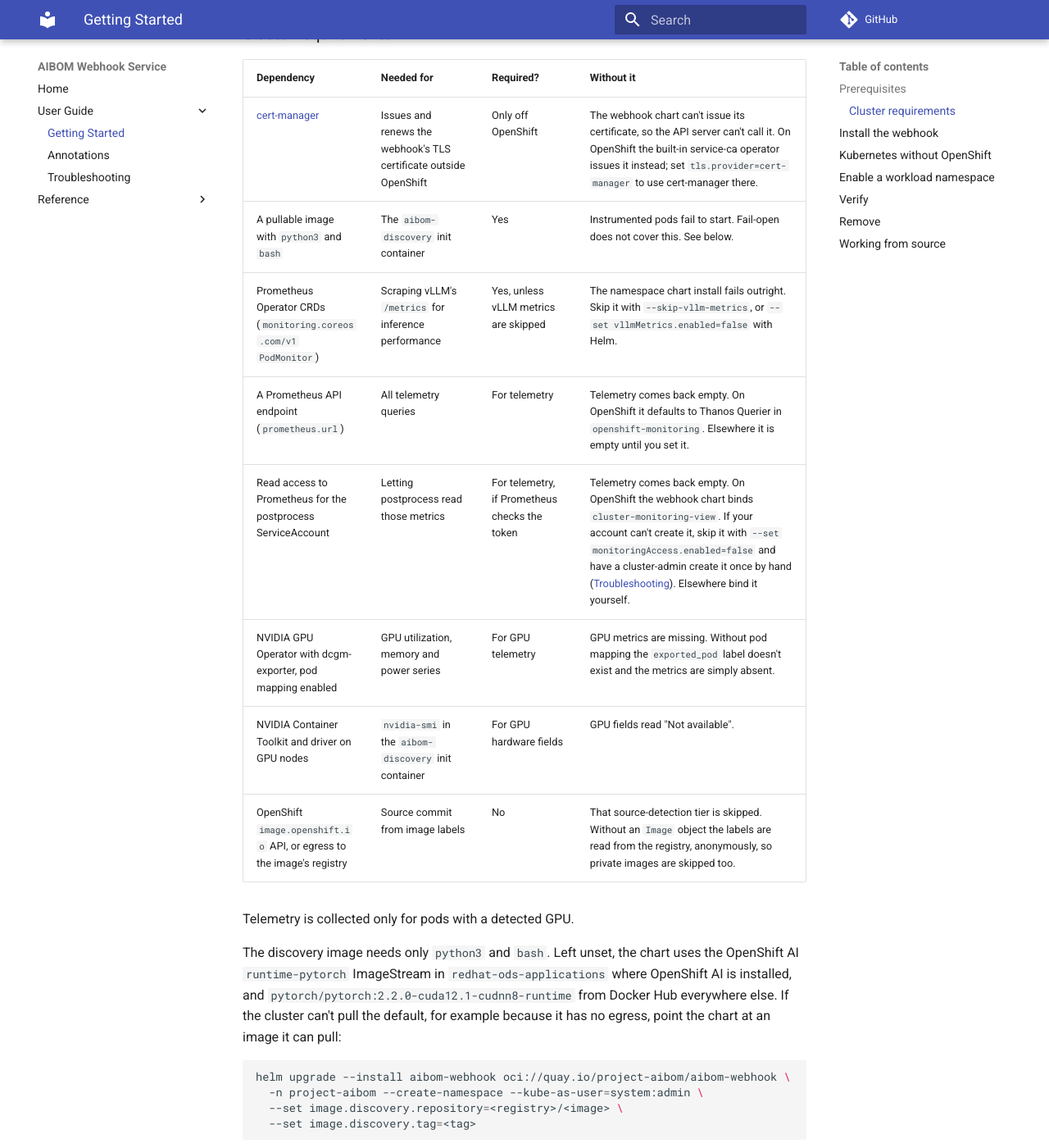
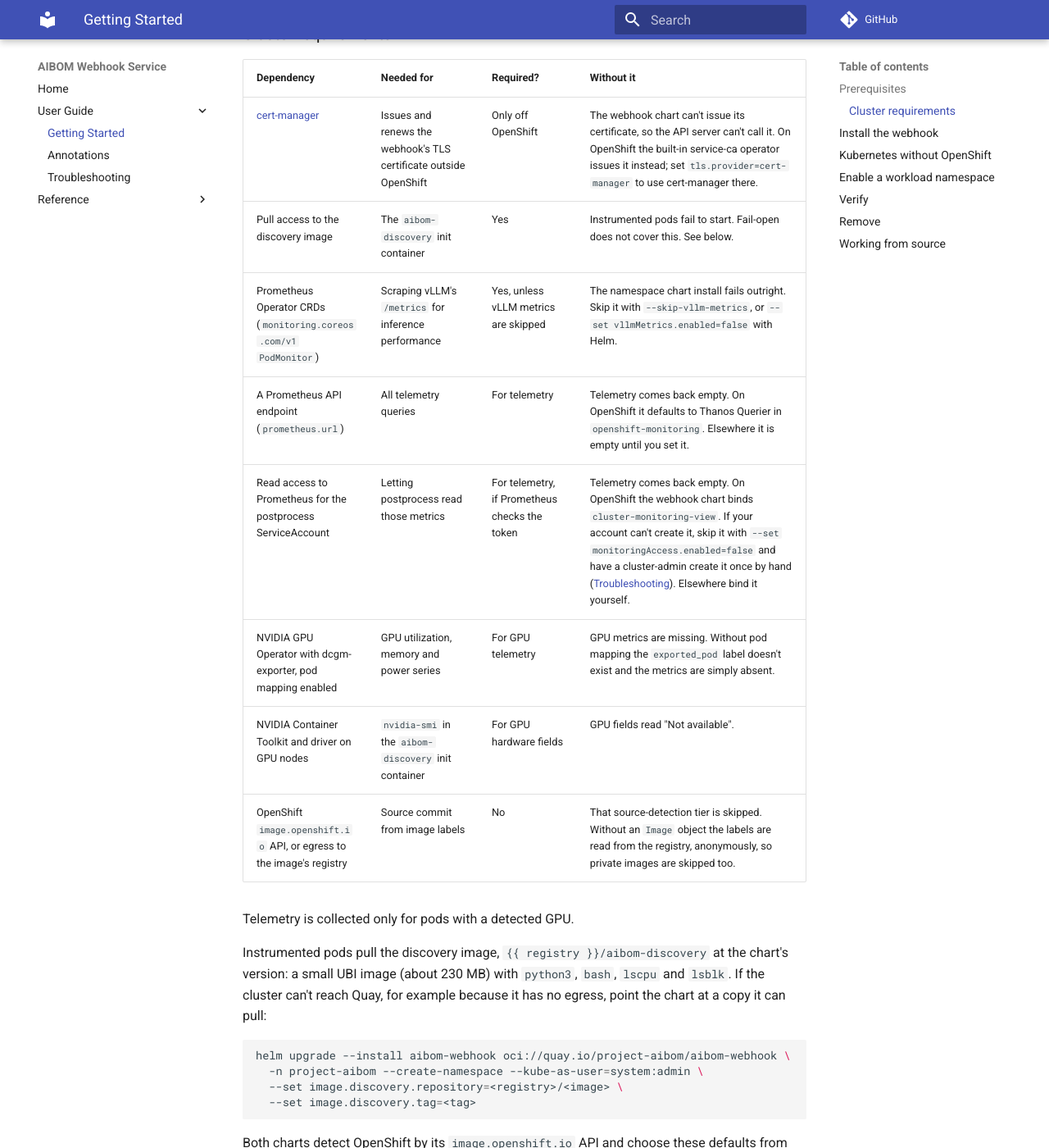
Before and after one commit to gavinsan33/aibom-webhook-service, an MkDocs documentation site: the page built from docs/user-guide/getting-started.md, in a window 1280 px wide and 1400 px high, scrolled down 457 px. Shown: the whole window at 82% size. Built offline with MkDocs 1.6.1 and Material for MkDocs 9.7.7, drawn with Linux system fonts in a browser that asks for light colours; comment, search, counter and statistics services are not loaded.

Commit message:
Make registry label lookup opt-in; document the new discovery image
Registry lookups make postprocess call whatever registry a workload's
image came from, so a catalog install shouldn't do that by default
(#151). Docs now describe the aibom-discovery image instead of the
OpenShift AI and pytorch/pytorch defaults.

````diff
--- a/docs/user-guide/getting-started.md
+++ b/docs/user-guide/getting-started.md
@@ -11,7 +11,7 @@
 | Dependency | Needed for | Required? | Without it |
 |------------|-----------|-----------|------------|
 | [cert-manager](https://cert-manager.io/) | Issues and renews the webhook's TLS certificate outside OpenShift | Only off OpenShift | The webhook chart can't issue its certificate, so the API server can't call it. On OpenShift the built-in service-ca operator issues it instead; set `tls.provider=cert-manager` to use cert-manager there. |
-| A pullable image with `python3` and `bash` | The `aibom-discovery` init container | Yes | Instrumented pods fail to start. Fail-open does not cover this. See below. |
+| Pull access to the discovery image | The `aibom-discovery` init container | Yes | Instrumented pods fail to start. Fail-open does not cover this. See below. |
 | Prometheus Operator CRDs (`monitoring.coreos.com/v1` `PodMonitor`) | Scraping vLLM's `/metrics` for inference performance | Yes, unless vLLM metrics are skipped | The namespace chart install fails outright. Skip it with `--skip-vllm-metrics`, or `--set vllmMetrics.enabled=false` with Helm. |
 | A Prometheus API endpoint (`prometheus.url`) | All telemetry queries | For telemetry | Telemetry comes back empty. On OpenShift it defaults to Thanos Querier in `openshift-monitoring`. Elsewhere it is empty until you set it. |
 | Read access to Prometheus for the postprocess ServiceAccount | Letting postprocess read those metrics | For telemetry, if Prometheus checks the token | Telemetry comes back empty. On OpenShift the webhook chart binds `cluster-monitoring-view`. If your account can't create it, skip it with `--set monitoringAccess.enabled=false` and have a cluster-admin create it once by hand ([Troubleshooting](troubleshooting.md)). Elsewhere bind it yourself. |
@@ -21,7 +21,7 @@
 
 Telemetry is collected only for pods with a detected GPU.
 
-The discovery image needs only `python3` and `bash`. Left unset, the chart uses the OpenShift AI `runtime-pytorch` ImageStream in `redhat-ods-applications` where OpenShift AI is installed, and `pytorch/pytorch:2.2.0-cuda12.1-cudnn8-runtime` from Docker Hub everywhere else. If the cluster can't pull the default, for example because it has no egress, point the chart at an image it can pull:
+Instrumented pods pull the discovery image, `{{ registry }}/aibom-discovery` at the chart's version: a small UBI image (about 230 MB) with `python3`, `bash`, `lscpu` and `lsblk`. If the cluster can't reach Quay, for example because it has no egress, point the chart at a copy it can pull:
 
 ```bash
 helm upgrade --install aibom-webhook oci://quay.io/project-aibom/aibom-webhook \
````
Also changed, not shown: CLAUDE.md (+4 -4 lines), charts/aibom-webhook/README.md (+2 -2 lines), docs/CAPABILITIES.md (+1 -1 lines), docs/reference/configuration.md (+3 -3 lines), docs/user-guide/troubleshooting.md (+1 -1 lines), 3 other files.
